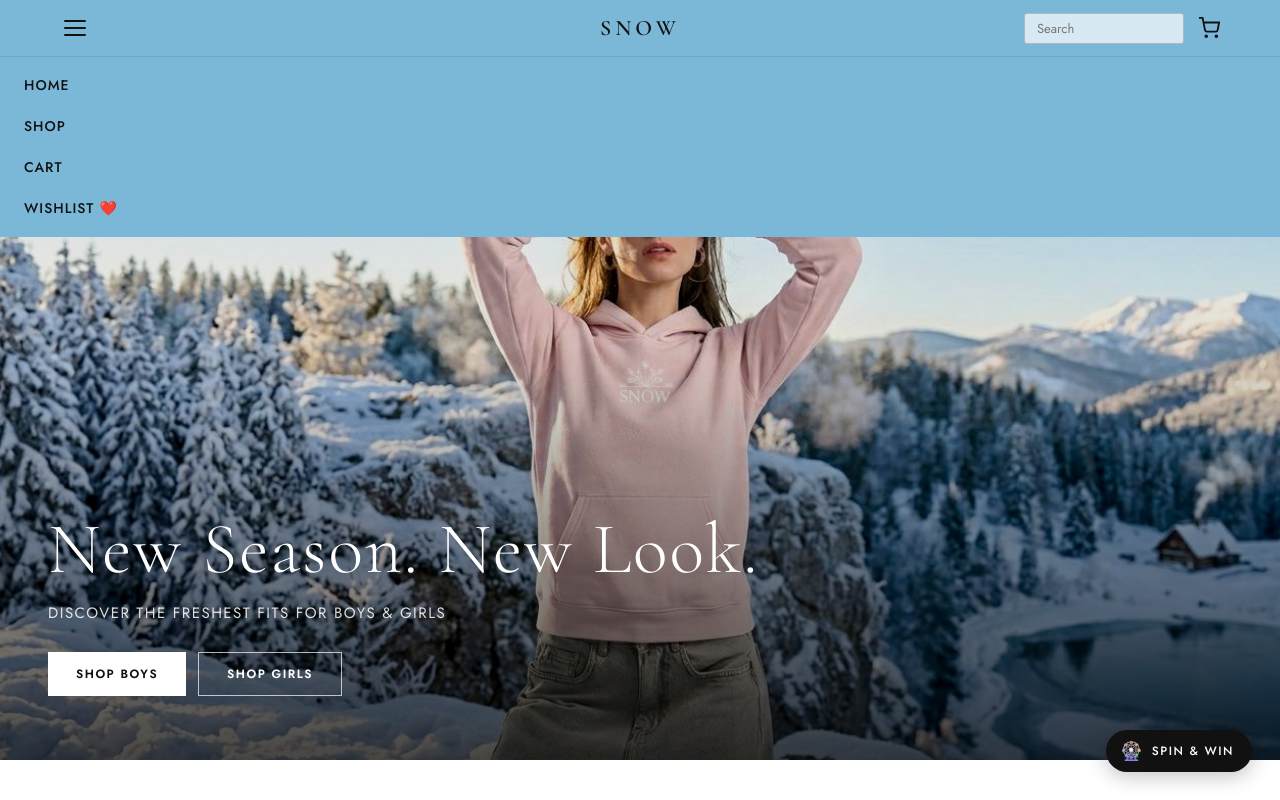
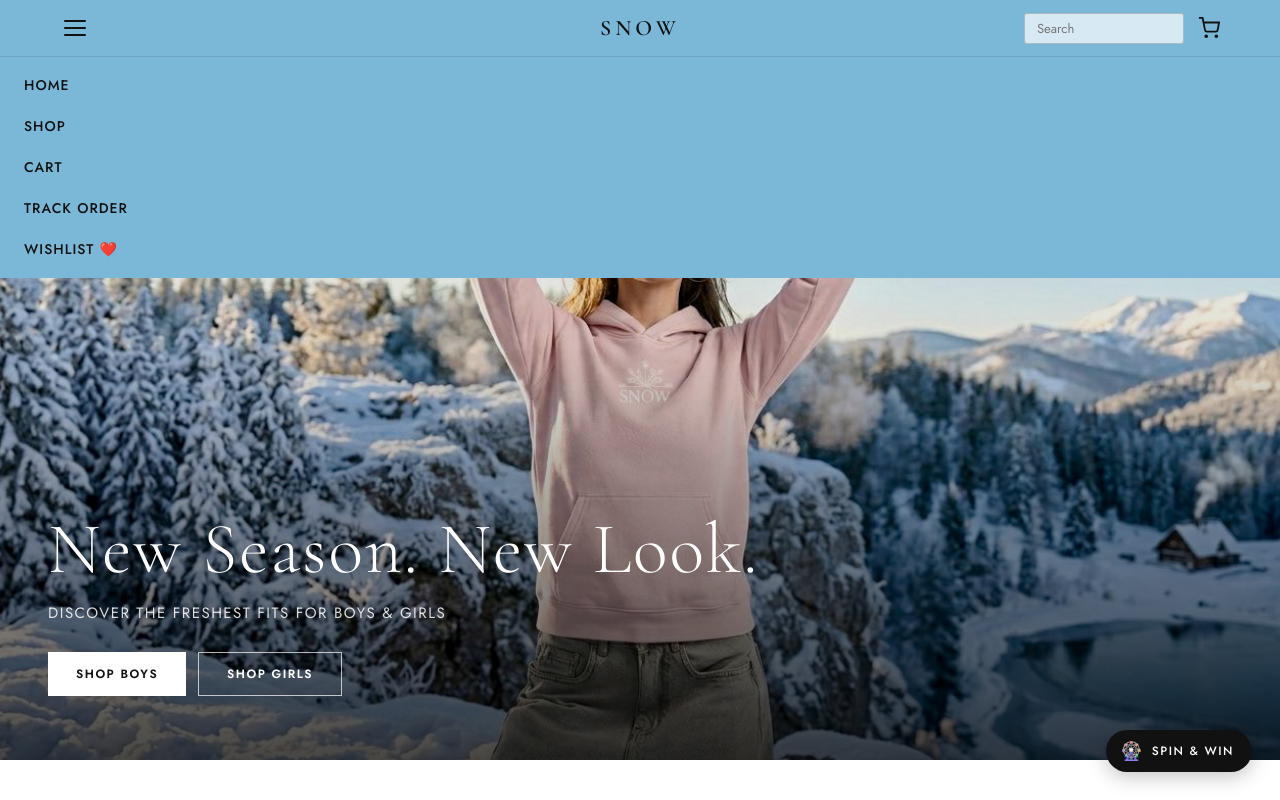
Before and after one commit to omargamal-1/clothing-store-main--3-, a React (Create React App) app in the folder clothing-store-main/12thProject_clothing_store-main/: page / in a window 1280 px wide. Both pictures are taken after a click on the button "Menu". Shown: the top 800 px of the page. Built offline with nearby package versions, Linux system fonts and the light colour scheme.

Commit message:
Navcar link updated

```diff
--- a/clothing-store-main/12thProject_clothing_store-main/src/components/Navbar.js
+++ b/clothing-store-main/12thProject_clothing_store-main/src/components/Navbar.js
@@ -61,6 +61,7 @@ export default function Navbar() {
           <Link to="/" onClick={() => setMenuOpen(false)}>Home</Link>
           <Link to="/shop" onClick={() => setMenuOpen(false)}>Shop</Link>
           <Link to="/cart" onClick={() => setMenuOpen(false)}>Cart</Link>
+          <Link to="/order-tracking" className="navbar-link">Track Order</Link>
           <Link to="/wishlist">Wishlist ❤️</Link>
         </div>
       )}
```
